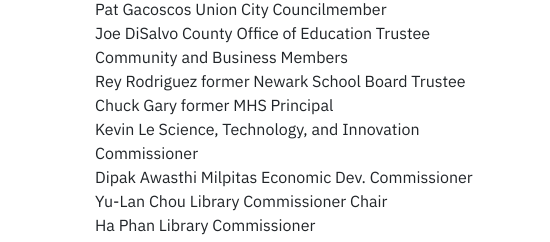
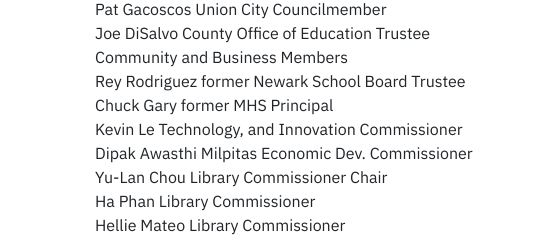
Before and after one commit to carmenmontano1/CMCampaignWebsite, a plain HTML site: page endorsements.html in a window 1280 px wide. Shown: the part 1019-1261 px from the top of the page, 0-550 px from the left. Drawn offline with Linux system fonts and the light colour scheme.

Commit message:
Update endorsements.html

```diff
--- a/endorsements.html
+++ b/endorsements.html
@@ -128,7 +128,7 @@
 <li>Community and Business Members </li>
 <li>Rey Rodriguez former Newark School Board Trustee</li>
 <li>Chuck Gary former MHS Principal</li>
-<li>Kevin Le Science, Technology, and Innovation Commissioner</li>
+<li>Kevin Le Technology, and Innovation Commissioner</li>
 <li>Dipak Awasthi Milpitas Economic Dev. Commissioner</li>
 <li>Yu-Lan Chou Library Commissioner Chair</li>
 <li>Ha Phan Library Commissioner</li>
```
